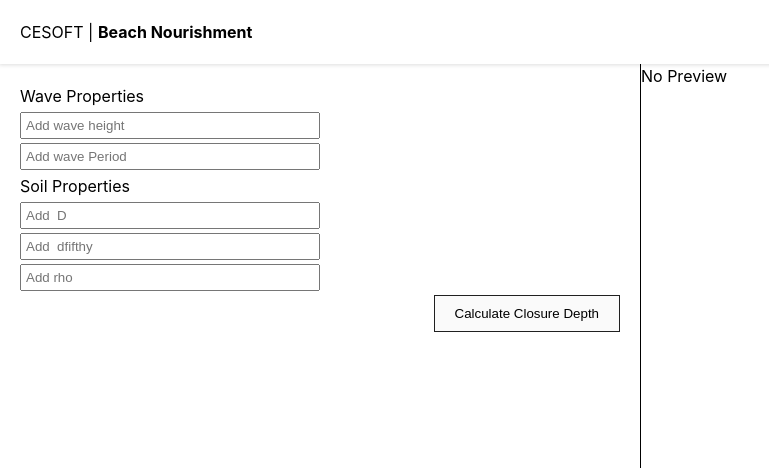
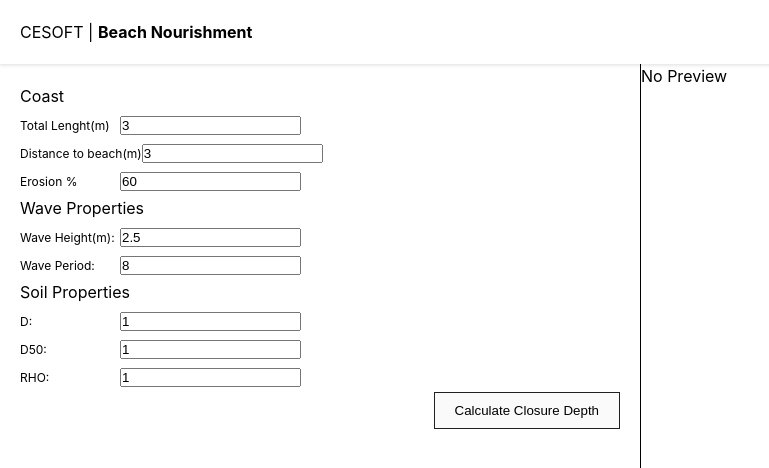
Before and after one commit to devcusn/beach_nourishment_frontend, a React (Vite) app: page / in a window 1280 px wide. Shown: the top 468 px of the page, without its empty margins (0-769 px from the left). Built offline with nearby package versions, Linux system fonts and the light colour scheme.

Commit message:
feat: report add

```diff
--- /dev/null
+++ b/src/components/Report/Report.tsx
@@ -0,0 +1,10 @@
+import classes from "./style.module.css";
+
+const Report = () => {
+  return (
+    <div className={classes.report_container}>
+      <div className={classes.report}>hello</div>
+    </div>
+  );
+};
+export default Report;
--- /dev/null
+++ b/src/components/Report/style.module.css
@@ -0,0 +1,10 @@
+.report_container {
+  position: absolute;
+  width: 100%;
+  height: 100vh;
+  background-color: rgba(0, 0, 0, 0.5);
+}
+
+.report {
+  background-color: #ffffff;
+}
--- a/src/container/beach-nourishment/BeachScene.tsx
+++ b/src/container/beach-nourishment/BeachScene.tsx
@@ -16,7 +16,7 @@ const BeachWater = ({
   const dummyColor = new THREE.Color();
 
   const meshRef = useRef(null);
-  const edge = 0.4;
+  const edge = 0.9;
   console.log(x);
   useEffect(() => {
     for (let m = 0; m < matris.length; m++) {
@@ -50,7 +50,8 @@ const BeachPreview = ({
   const dummyColor = new THREE.Color();
 
   const meshRef = useRef(null);
-  const edge = 0.9;
+  const edge = 0.4;
+
   useEffect(() => {
     for (let m = 0; m < matris.length; m++) {
       const color = matris[m][3];
@@ -92,7 +93,7 @@ const BeachScene: React.FunctionComponent<BeachSceneProps> = ({
   return (
     <Canvas
       style={{ backgroundColor: "#f0f0f0", height: "100vh" }}
-      camera={{ fov: 50, near: 1, far: 1000, position: [25, 25, 50] }}
+      camera={{ fov: 50, near: 1, far: 100000000, position: [25, 25, 50] }}
     >
       <ambientLight intensity={Math.PI / 2} />
       <spotLight
--- a/src/container/beach-nourishment/index.tsx
+++ b/src/container/beach-nourishment/index.tsx
@@ -6,19 +6,24 @@ import BeachScene from "./BeachScene";
 import classes from "./style.module.css";
 import LineChart from "./Chart";
 import { arange } from "../../utils/arange";
+import Report from "../../components/Report/Report";
+
 const BeachNourishmentPage = () => {
   const [data, setData] = useState(null);
   const [loading, setLoading] = useState(false);
+  const [toggleReport, setToggleReport] = useState(false);
+
   const formHandle = async (e: FormEvent<HTMLFormElement>) => {
     setLoading(true);
     e.preventDefault();
-    const { wave_height, wave_period, D, rho, dfifthy } = e.target;
+    const { wave_height, wave_period, D, rho, dfifthy, totalLength } = e.target;
     const values = {
       wave_height: wave_height.value,
       wave_period: wave_period.value,
       D: D.value,
       rho: rho.value,
       dfifthy: dfifthy.value,
+      totalLength: totalLength.value,
     };
     const res = await fetch("http://127.0.0.1:5000/api/closure_depth", {
       method: "POST",
@@ -31,7 +36,6 @@ const BeachNourishmentPage = () => {
     setLoading(false);
     setData(data.data);
   };
-
   return (
     <>
       <div style={{ padding: "20px", boxShadow: "0 0 4px 1px #dddddd" }}>
@@ -40,13 +44,63 @@ const BeachNourishmentPage = () => {
       <div className={classes.layout}>
         <div className={classes.layout_left}>
           <form onSubmit={formHandle} className={classes.inputs}>
+            <span>Coast</span>
+            <div>
+              <span className={classes.label}>Total Lenght(m)</span>
+              <input
+                defaultValue={3}
+                name="totalLength"
+                placeholder="Total Lenght(m)"
+              />
+            </div>
+            <div>
+              <span className={classes.label}>Distance to beach(m)</span>
+              <input
+                defaultValue={3}
+                name="distanceToBeach"
+                placeholder="Distance to beach(m)"
+              />
+            </div>
+            <div>
+              <span className={classes.label}>Erosion %</span>
+              <input defaultValue={60} name="erosion" placeholder="Erozion" />
+            </div>
             <span>Wave Properties</span>
-            <input name="wave_height" placeholder="Add wave height" />
-            <input name="wave_period" placeholder="Add wave Period" />
+            <div>
+              <span className={classes.label}>Wave Height(m):</span>
+              <input
+                defaultValue={2.5}
+                name="wave_height"
+                placeholder="Add wave height(m)"
+              />
+            </div>
+
+            <div>
+              <span className={classes.label}>Wave Period:</span>
+              <input
+                defaultValue={8}
+                name="wave_period"
+                placeholder="Add wave Period"
+              />
+            </div>
+
             <span>Soil Properties</span>
-            <input name="D" placeholder="Add  D" />
-            <input name="dfifthy" placeholder="Add  dfifthy" />
-            <input name="rho" placeholder="Add rho" />
+            <div>
+              <span className={classes.label}>D:</span>
+              <input defaultValue={1} name="D" placeholder="Add  D" />
+            </div>
+            <div>
+              <span className={classes.label}>D50:</span>
+              <input
+                defaultValue={1}
+                name="dfifthy"
+                placeholder="Add  dfifthy"
+              />
+            </div>
+            <div>
+              <span className={classes.label}>RHO:</span>
+              <input defaultValue={1} name="rho" placeholder="Add rho" />
+            </div>
             <div className={classes.actions}>
               <button className={classes.btn} type="submit">
                 Calculate Closure Depth
@@ -61,6 +115,9 @@ const BeachNourishmentPage = () => {
                 </div>
                 <div>Closure Depth X : {Number(data["x"]).toFixed(2)} m</div>
                 <div>A : {Number(data["A"]).toFixed(2)} </div>
+                <button onClick={() => setToggleReport(true)}>
+                  Open Report
+                </button>
               </div>
               <div className={classes.chart}>
                 {
@@ -88,6 +145,7 @@ const BeachNourishmentPage = () => {
           )}
         </div>
       </div>
+      {toggleReport && <Report />}
     </>
   );
 };
--- a/src/container/beach-nourishment/style.module.css
+++ b/src/container/beach-nourishment/style.module.css
@@ -49,6 +49,11 @@
   margin-top: 10px;
   box-shadow: 0px 0px 5px 1px #cccccc;
 }
+.label {
+  display: inline-block;
+  min-width: 100px;
+  font-size: 12px;
+}
 @media only screen and (max-width: 600px) {
   .layout {
     flex-direction: column;
```
Also changed, not shown: src/container/beach-nourishment/Coords.tsx (added, +23 -0 lines).
